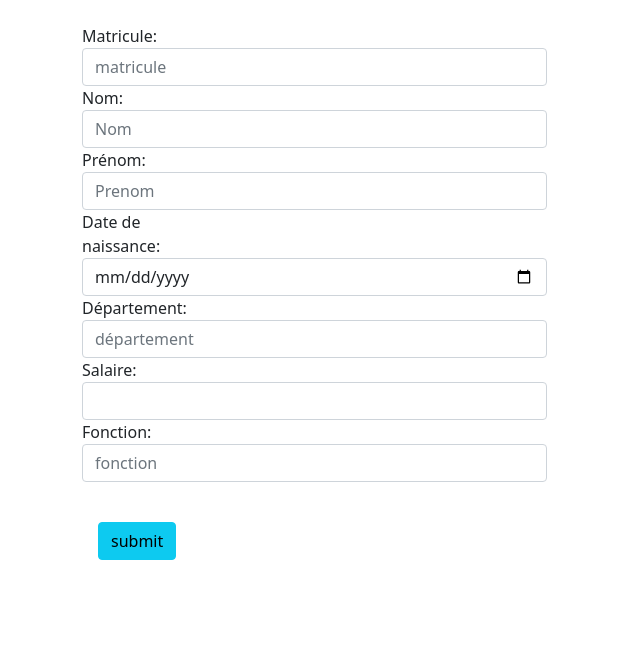
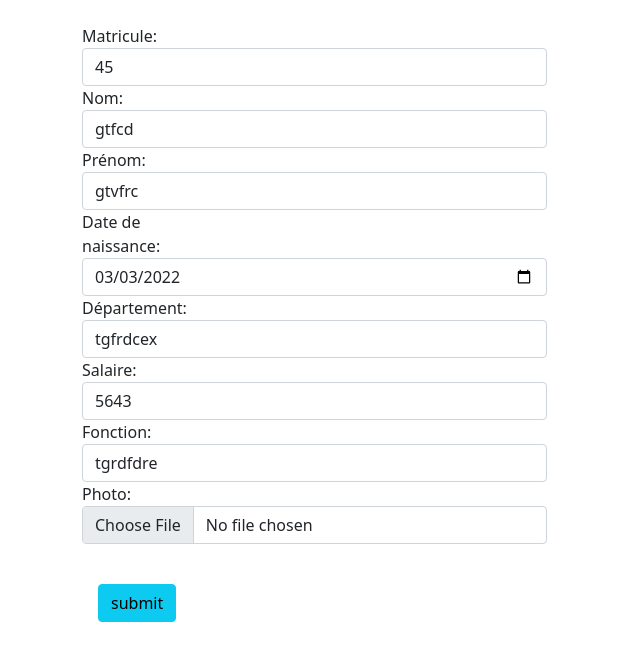
Before and after one commit to hasnae21/App_Gestion_Employees-, a PHP site: page /php/update.php?id=0 in a window 1280 px wide. Shown: the top 661 px of the page, without its empty margins (0-640 px from the left). Run offline with PHP 8.4, Linux system fonts and the light colour scheme; data comes from the database, SQL or seed files in the repository; data that the repository does not hold is empty; some libraries are stand-ins or nearby versions.

Commit message:
save
save

```diff
--- a/Gestion-Employes-brief/index.php
+++ b/Gestion-Employes-brief/index.php
@@ -1,6 +1,5 @@
 <?php
 require('./php/connect.php');
-
 if (isset($_POST) & !empty($_POST)) {
 
     $matricule = ($_POST['matricule']);
--- a/Gestion-Employes-brief/php/update.php
+++ b/Gestion-Employes-brief/php/update.php
@@ -1,8 +1,8 @@
 <?php
 require('connect.php');
 
-$matricule = $_GET['matricule'];
-$selSql = "SELECT * FROM `employes` WHERE matricule=$matricule";
+$id = $_GET['id'];
+$selSql = "SELECT * FROM `employes` WHERE id=$id";
 $res = mysqli_query($connect, $selSql);
 $row = mysqli_fetch_assoc($res);
 
@@ -14,12 +14,18 @@ if (isset($_POST) & !empty($_POST)) {
     $departement = ($_POST['departement']);
     $salaire = ($_POST['salaire']);
     $fonction = ($_POST['fonction']);
-    //$photo = ($_POST['photo']);
+    $photo = ($_POST['photo']);
 
+    echo   $matricule;
+    echo  $nom;
+    echo  $prenom;
+    echo  $date_naissance;
+    echo  $departement;
+    echo  $salaire;
+    echo  $fonction;
 
-
-    $UpdateSql = "UPDATE employes SET matricule=$matricule,nom=$nom, prenom=$prenom, date_naissance=$date_naissance,departement=$departement, salaire=$salaire, fonction=$fonction WHERE matricule=$matricule ";
-echo  $UpdateSql;
+    $UpdateSql = "UPDATE employes SET matricule='$matricule',nom='$nom', prenom='$prenom', date_naissance='$date_naissance',departement='$departement', salaire='$salaire', fonction='$fonction' WHERE id=$id ";
+    echo  $UpdateSql;
     $res= mysqli_query($connect, $UpdateSql);
     if ($res) {
         header("Location: ../view.php");
@@ -95,12 +101,12 @@ echo  $UpdateSql;
                     </div>
                 </div>
 
-                <!-- <div class="form-group">
+                <div class="form-group">
                     <label class="col-sm-2 control-label">Photo:</label>
                     <div class="col-sm-10">
-                        <input type="file" name="photo" class="form-control" value="<?php //echo $row['photo']; ?>" required>
+                        <input type="file" name="photo" class="form-control" value="<?php echo $row['photo']; ?>" required>
                     </div>
-                </div> -->
+                </div>
                 <!-- fin inputs -->
                 <div class=" pt-4">
                     <input type="submit" value="submit" class="btn btn-info m-3">
```
Also changed, not shown: Gestion-Employes-brief/recherche.php (+4 -4 lines), Gestion-Employes-brief/view.php (+9 -7 lines), 2 other files.
